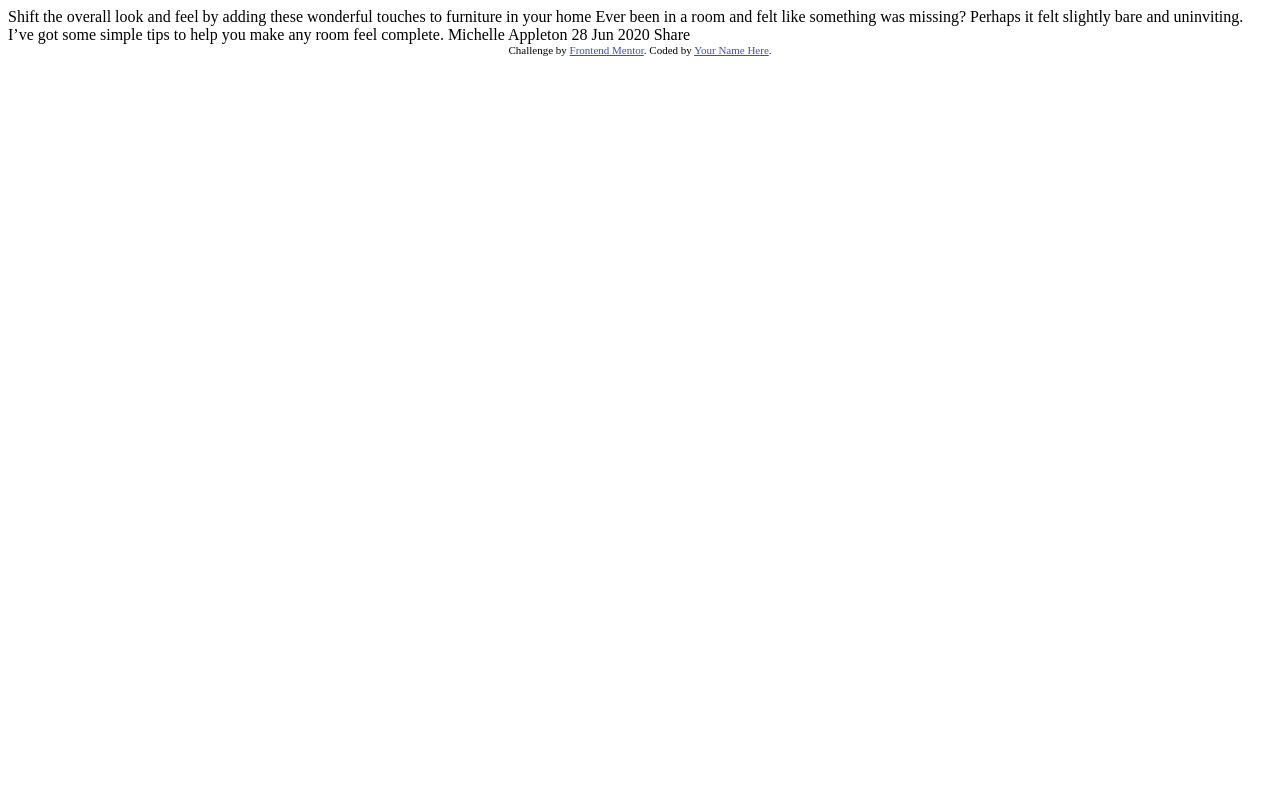
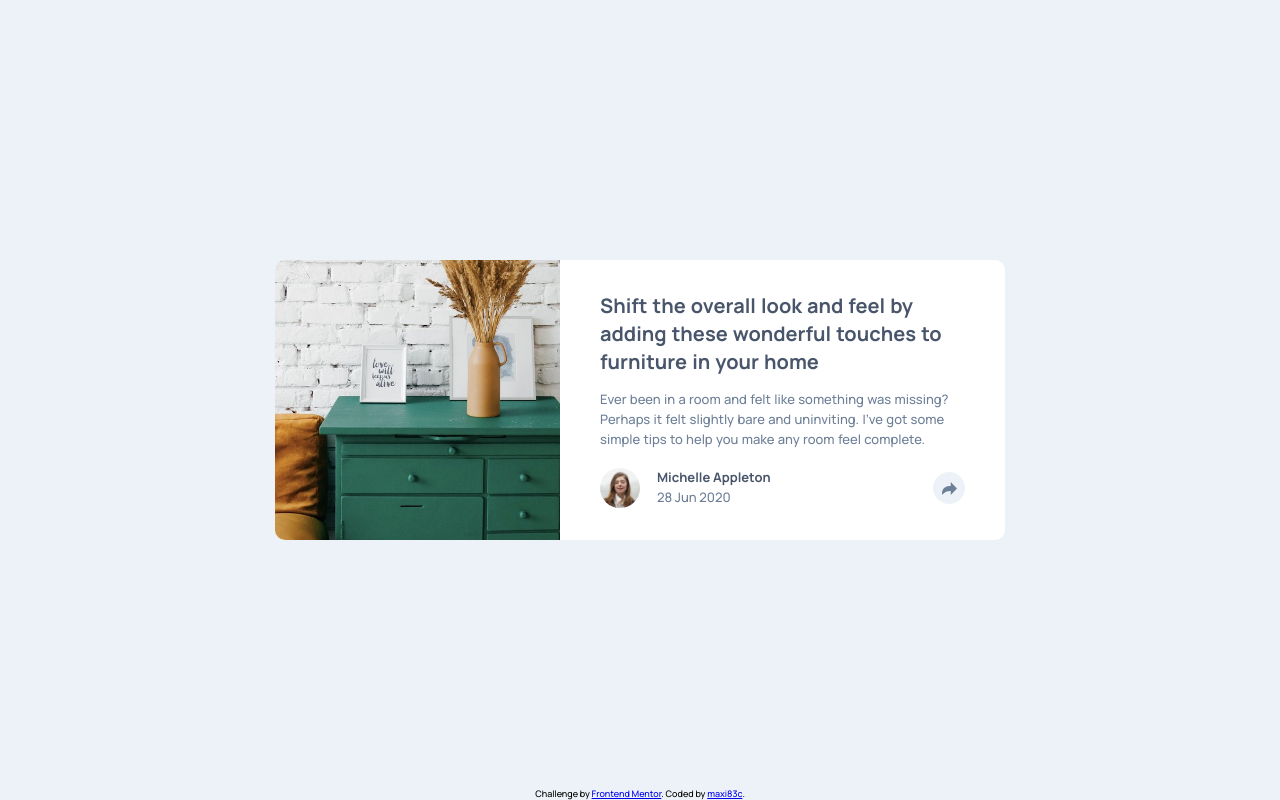
Before and after one commit to maxi83c/article-preview-component, a plain HTML site: page index.html in a window 1280 px wide. Drawn offline with Linux system fonts and the light colour scheme.

Commit message:
complete design

```diff
--- /dev/null
+++ b/css/styles.css
@@ -0,0 +1,353 @@
+:root{
+  --dark-gray: #48556a;
+  --gray: #6d7f97;
+  --ligth-gray: #9eafc2;
+  --white: #ecf2f8;
+}
+
+*{
+  box-sizing: border-box;
+}
+
+body{
+  margin: 0;
+  font-family: 'Manrope', sans-serif;
+  background-color: var(--white);
+  padding-top: 74px;
+  min-width: 365px;
+  height: max(100vh, 667px);
+}
+
+@media screen and (min-width: 700px){
+  body{
+    height: max(100vh, 800px);
+    padding-top: 260px;
+  }
+}
+.card{
+  width: 87.2%;
+  height: 440px;
+  border-radius: 10px 10px 0 0;
+  margin: 0 auto 0;
+  background-color: white;
+  position: relative;
+}
+
+@media screen and (min-width: 700px){
+  .card{
+    width: 94.28%;
+    max-width: 730px;
+    height: 280px;
+    display: flex;
+    border-radius: 10px;
+  }
+}
+
+.card__img-container{
+  width: 100%;
+  height: 200px;
+  overflow: hidden;
+  border-radius: 10px 10px 0 0;
+}
+
+@media screen and (min-width: 480px){
+  .card__img-container{
+    height: 230px;
+  }
+}
+
+@media screen and (min-width: 700px){
+  .card__img-container{
+    width: 285px;
+    height: 280px;
+    display: flex;
+    position: absolute;
+    left: 0;
+    top: 0;
+    border-radius: 10px 0 0 10px;
+  }
+}
+
+.card__img{
+  width: 100%;
+  position: relative;
+  top: -16px
+}
+
+@media screen and (min-width: 700px){
+  .card__img{
+    width: auto;
+    top: 0;
+  }
+}
+
+.card__title{
+  width: 80%;
+  margin: 37px 0 0 32px;
+  color: var(--dark-gray);
+  font-weight: 700;
+  font-size: 16px;
+  line-height: 23px;
+  word-spacing: 0.065rem;
+}
+
+
+.card__text{
+  width: 80%;
+  margin: 16px 0 0 32px;
+  color: var(--gray);
+  font-weight: 500;
+  font-size: 13px;
+  line-height: 20px;
+  word-spacing: 0.045rem;
+}
+
+@media screen and (min-width: 700px){
+  .card__title, .card__text{
+    width: 49.31%;
+    position: absolute;
+    top: 29px;
+    left: 325px;
+    margin: 0;
+  }
+  .card__text{
+    top: 114px;
+  }
+}
+
+@media screen and (min-width: 800px){
+  .card__title{
+    font-size: 20px;
+    max-width: 350px;
+    top: 32px;
+    left: 325px;
+    line-height: 28px;
+  }
+  .card__text{
+    top: 129px;
+  }
+}
+
+.share-check{
+  display: none;
+}
+
+.share-button{
+  width: 32px;
+  height: 32px;
+  border-radius: 50%;
+  background-color: var(--white);
+  background-repeat: no-repeat;
+  background-position: center;
+  display: inline-block;
+  position: absolute;
+  bottom: -49px;
+  right: 32px;
+  z-index: 2;
+}
+
+@media screen and (min-width: 700px){
+  .share-button{
+    bottom: 26px;
+    right: 40px;
+  }
+}
+
+@media screen and (min-width: 800px){
+  .share-button{
+    bottom: 36px;
+  }
+}
+
+.user{
+  width: 100%;
+  height: 73px;
+  padding: 13px 0 0 33px;
+  position: absolute;
+  bottom: -73px;
+  left: 0;
+  display: grid;
+  grid-template-columns: 40px 1fr;
+  grid-template-rows: 20px 20px;
+  column-gap: 17px;
+  background-color: white;
+  border-radius: 0 0 10px 10px;
+}
+
+
+@media screen and (min-width: 700px){
+  .user{
+    width: 49.31%;
+    height: 40px;
+    border-radius: none;
+    bottom: 20px;
+    left: 325px;
+    background-color: transparent;
+    padding: 0;
+
+  }
+}
+
+@media screen and (min-width: 800px){
+  .user{
+    bottom: 32px;
+  }
+}
+
+.user__avatar{
+  width: 40px;
+  height: 40px;
+  grid-row: 1 / 2;
+  margin-right: 17px;
+  border-radius: 50%;
+}
+
+.user__name{
+  color: var(--dark-gray);
+  font-weight: 700;
+  font-size: 13px;
+  margin: 0;
+
+}
+
+.user__date{
+  color: var(--gray);
+  font-weight: 500;
+  font-size: 13px;
+  grid-column-start: 2;
+  margin: 0;
+}
+
+.share-check:checked + .share-button{
+  background-color: var(--gray);
+}
+
+.share-button::after{
+  content: "";
+  left: 0;
+  top: 0;
+  width: 32px;
+  height: 32px;
+  position: absolute;
+  background-image: url(../images/icon-share.svg);
+  background-repeat: no-repeat;
+  background-position: center;
+}
+
+.share-check:checked + .share-button::after{
+  filter: brightness(0) invert(1);
+}
+
+.social{
+  height: 64px;
+  width: 100%;
+  position: absolute;
+  bottom: -64px;
+  right: 0;
+  background-color: var(--dark-gray);
+  border-radius: 0 0 10px 10px;
+  display: none;
+}
+
+@media screen and (min-width: 700px){
+  .social{
+    width: 248px;
+    height: 55px;
+    border-radius: 10px;
+    bottom: 84px;
+    right: 1px;
+  }
+
+  .social::after{
+    content: "";
+    position: absolute;
+    width: 0;
+    height: 0;
+    border-top: 13px solid var(--dark-gray);
+    border-left: 13px solid transparent;
+    border-right: 13px solid transparent;
+    bottom: -12px;
+    right: 42px;
+  }
+}
+
+@media screen and (min-width: 870px){
+   .social{
+      right: -68px;
+      bottom: 96px;
+    }
+  .social::after{
+    left: 50%;
+    transform: translateX(-50%);
+  }
+}
+
+
+.share-check:checked + .share-button + .user{
+  display: none;
+}
+
+@media screen and (min-width: 700px){
+  .share-check:checked + .share-button + .user{
+    display: grid;
+  }
+}
+
+.share-check:checked + .share-button + .user + .social{
+  display: flex;
+}
+
+.social__text{
+  text-transform: uppercase;
+  letter-spacing: 5px;
+  color: var(--ligth-gray);
+  font-weight: 500;
+  font-size: 12px;
+  margin: 24px 19px 0 33px;
+}
+
+.social__facebook, .social__twitter, .social__pinterest{
+  background-color: transparent;
+  height: 20px;
+  width: 20px;
+  padding: 0;
+  background-repeat: no-repeat;
+  background-size: contain;
+  border: none;
+  color: white;
+  font-size: 23px;
+  margin-top: 22px;
+}
+
+@media screen and (min-width: 700px){
+  .social__text{
+    margin: 20px 18px 0 39px;
+  }
+  .social__facebook, .social__twitter, .social__pinterest{
+    margin-top: 18px;
+  }
+}
+
+.social__facebook{
+  background-image: url(../images/icon-facebook.svg);
+  margin-right: 17px;
+}
+
+.social__twitter{
+  background-image: url(../images/icon-twitter.svg);
+  background-position: 0 1px;
+  margin-right: 14px;
+}
+
+.social__pinterest{
+  background-image: url(../images/icon-pinterest.svg);
+}
+
+.attribution{
+  width: 100%;
+  text-align: center;
+  position: absolute;
+  font-size: 9px;
+  bottom: 0;
+  left: 0;
+}
--- a/index.html
+++ b/index.html
@@ -3,34 +3,46 @@
 <head>
   <meta charset="UTF-8">
   <meta name="viewport" content="width=device-width, initial-scale=1.0"> <!-- displays site properly based on user's device -->
-
   <link rel="icon" type="image/png" sizes="32x32" href="./images/favicon-32x32.png">
-
+  <link rel="preconnect" href="https://fonts.gstatic.com">
+  <link href="https://fonts.googleapis.com/css2?family=Manrope:wght@500;700&display=swap" rel="stylesheet">
+  <link rel="stylesheet" href="https://use.fontawesome.com/releases/v5.15.2/css/all.css" integrity="sha384-vSIIfh2YWi9wW0r9iZe7RJPrKwp6bG+s9QZMoITbCckVJqGCCRhc+ccxNcdpHuYu" crossorigin="anonymous">
+  <link rel="stylesheet" href="css/styles.css">
   <title>Frontend Mentor | Article preview component</title>
-
-  <!-- Feel free to remove these styles or customise in your own stylesheet 👍 -->
-  <style>
-    .attribution { font-size: 11px; text-align: center; }
-    .attribution a { color: hsl(228, 45%, 44%); }
-  </style>
 </head>
 <body>
 
-  Shift the overall look and feel by adding these wonderful
-  touches to furniture in your home
-
-  Ever been in a room and felt like something was missing? Perhaps
-  it felt slightly bare and uninviting. I’ve got some simple tips
-  to help you make any room feel complete.
-
-  Michelle Appleton
-  28 Jun 2020
-
-  Share
-
-  <div class="attribution">
-    Challenge by <a href="https://www.frontendmentor.io?ref=challenge" target="_blank">Frontend Mentor</a>.
-    Coded by <a href="#">Your Name Here</a>.
-  </div>
+  <article class="card">
+    <div class="card__img-container">
+      <img src="images/drawers.jpg" alt="Photo" class="card__img">
+    </div>
+    <h1 class="card__title">
+      Shift the overall look and feel by adding these wonderful touches to furniture in your home
+    </h1>
+    <p class="card__text">
+      Ever been in a room and felt like something was missing? Perhaps
+      it felt slightly bare and uninviting. I’ve got some simple tips
+      to help you make any room feel complete.
+    </p>
+    <form class="card__footer">
+      <input type="checkbox" name="share" id="share" class="share-check">
+      <label for="share" class="share-button"></label>
+      <div class="user">
+        <img src="images/avatar-michelle.jpg" alt="Avatar" class="user__avatar">
+        <h2 class="user__name">Michelle Appleton</h2>
+        <p class="user__date">28 Jun 2020</p>
+      </div>
+      <div class="social">
+        <p class="social__text">Share</p>
+        <button class="social__facebook"></button>
+        <button class="social__twitter"></button>
+        <button class="social__pinterest" type="submit"></button>
+      </div>
+    </form>
+  </article>
+  <footer class="attribution">
+    Challenge by <a href=https://www.frontendmentor.io/challenges/article-preview-component-dYBN_pYFT" target="_blank">Frontend Mentor</a>.
+    Coded by <a href="#">maxi83c</a>.
+  </footer>
 </body>
 </html>
```
